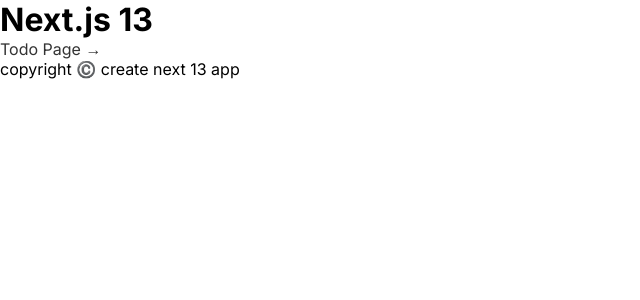
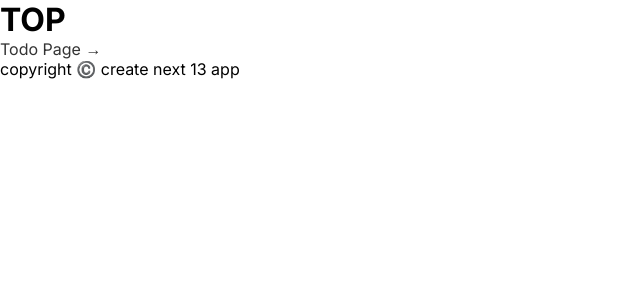
Before and after one commit to dai-570415/next13-todoapp, a Next.js app: page / in a window 1280 px wide. Shown: the top 300 px of the page, without its empty margins (0-640 px from the left). Built offline with nearby package versions, Linux system fonts and the light colour scheme.

Commit message:
230801ヘッダーコンポーネントにprops付きに改修

```diff
--- a/src/app/components/Layout/Header.tsx
+++ b/src/app/components/Layout/Header.tsx
@@ -1,7 +1,7 @@
-export const Header = () => {
+export const Header = (props: { pageTitle:string }) => {
     return (
         <header>
-            <h1>Next.js 13</h1>
+            <h1>{props.pageTitle}</h1>
         </header>
     );
 }
--- a/src/app/layout.tsx
+++ b/src/app/layout.tsx
@@ -1,7 +1,6 @@
 import type { Metadata } from 'next';
 import { Inter } from 'next/font/google';
 import './css/global.css';
-import { Header } from './components/Layout/Header';
 import { Footer } from './components/Layout/Footer';
 
 const inter = Inter({ subsets: ['latin'] })
@@ -15,8 +14,7 @@
   return (
     <html lang="ja">
       <body className={inter.className}>
-        <Header />
-          {children}
+        {children}
         <Footer />
       </body>
     </html>
--- a/src/app/page.tsx
+++ b/src/app/page.tsx
@@ -1,10 +1,14 @@
+import { Header } from './components/Layout/Header';
 import { NextLink } from './components/Link/Link';
 
 const Home = async () => {
   return (
-    <main>
-      <NextLink labelName="Todo Page" dir="/todo" />
-    </main>
+    <>
+      <Header pageTitle="TOP" />
+      <main>
+        <NextLink labelName="Todo Page" dir="/todo" />
+      </main>
+    </>
   );
 }
 
--- a/src/app/todo/page.tsx
+++ b/src/app/todo/page.tsx
@@ -1,4 +1,5 @@
 import { AddTodo } from '../components/AddTodo/AddTodo';
+import { Header } from '../components/Layout/Header';
 import { PrevLink } from '../components/Link/Link';
 import { TodoList } from '../components/TodoList/TodoList';
 import { getAllTodos } from '@/firestore';
@@ -7,6 +8,8 @@
   const todos = await getAllTodos();
 
   return (
+    <>
+      <Header pageTitle="TODO" />
       <main>
         <section>
           <div>
@@ -16,6 +19,7 @@
         </section>
         <PrevLink labelName="Top Page" dir="/" />
       </main>
+    </>
   );
 }
 
```
Lines whose indentation alone changed are shown as unchanged.
